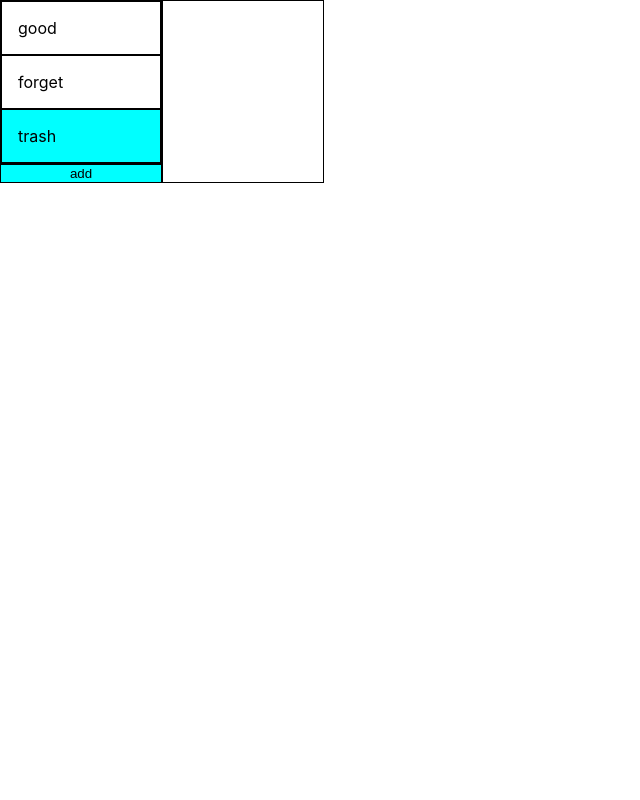
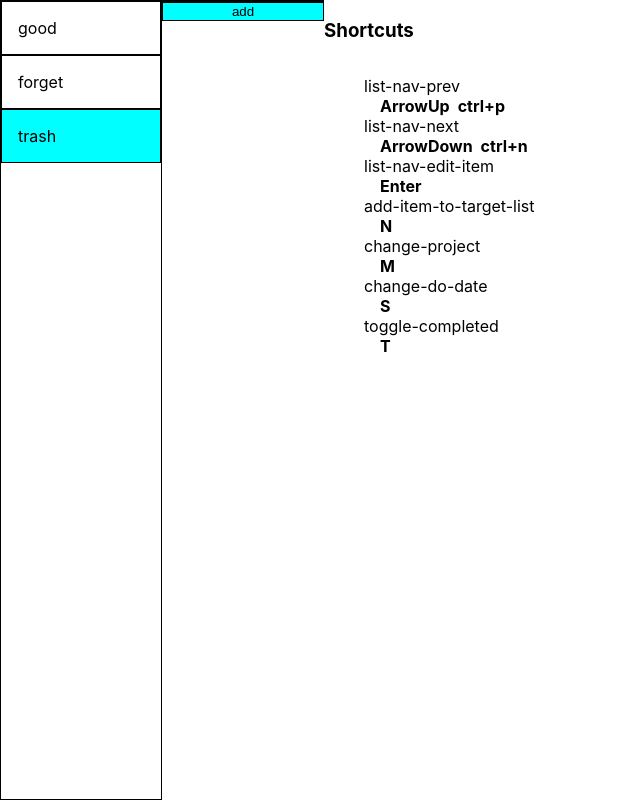
Before and after one commit to joshmarinacci/todomanager, a React (Create React App) app: page / in a window 1280 px wide. Shown: the whole page, without its empty margins (0-640 px from the left). Built offline with nearby package versions, Linux system fonts and the light colour scheme.

Commit message:
big refactor

```diff
--- a/src/App.css
+++ b/src/App.css
@@ -1,6 +1,25 @@
+.fillbox {
+  display: flex;
+  border:0px solid red;
+  position:fixed;
+  top:0;
+  left:0;
+  right:0;
+  bottom:0;
+  /*justify-items: center;*/
+  /*align-content: center;*/
+  align-items: center;
+  /*justify-content: center;*/
+}
 .hbox {
   display: flex;
   flex-direction: row;
+}
+.hbox.grow {
+  flex: 1.0;
+}
+.hbox.stretch {
+  align-self: stretch;
 }
 
 .hbox.selected {
@@ -24,7 +43,7 @@ hr {
   min-width: 10em;
 }
 .list-view:focus {
-  border: 2px solid red;
+  border: 1px solid red;
 }
 .list-view-item {
   border: 1px solid black;
@@ -38,3 +57,21 @@ button {
 button.primary {
   background-color: aqua;
 }
+
+
+ul.shortcuts {
+  list-style: none;
+}
+ul > li {
+  border:0px solid red;
+}
+ul > li > ul {
+  padding:0;
+  padding-left: 0.5em;
+  display: block;
+}
+ul > li > ul > li {
+  display: inline;
+  padding-left: 0.5em;
+  font-weight: bold;
+}
--- a/src/App.js
+++ b/src/App.js
@@ -1,19 +1,15 @@
 import React, {useEffect, useRef, useState} from 'react'
 import './App.css'
-
-const HBox = ({children, className = "", ...rest}) => {
-    return <div className={"hbox " + className} {...rest}>{children}</div>
-}
-const VBox = ({children, className = "", ...rest}) => {
-    return <div className={"vbox " + className} {...rest}>{children}</div>
-}
+import {FillBox, HBox, VBox} from './layout.js'
+import {AM, ShortcutsPanel} from './actions.js'
+import {QueryStorage, useQuery} from './storage.js'
 
 const EditableLabel = ({value, editing, doneEditing}) => {
     const [temp, setTemp] = useState(value)
     const input = useRef()
-    useEffect(()=>{
-        if(input.current) input.current.focus()
-    },[editing])
+    useEffect(() => {
+        if (input.current) input.current.focus()
+    }, [editing])
     if (editing) {
         return <input ref={input} type="text"
                       value={temp}
@@ -39,163 +35,29 @@ const ListItemView = ({realItem, selected, onSelect, editable}) => {
     return <HBox className={" list-view-item " + (sel ? "selected" : "")}
                  onClick={() => onSelect(item)}
                  onDoubleClick={() => {
-                     if(editable) setEditing(true)
+                     if (editable) setEditing(true)
                  }}
     >
         <EditableLabel value={item.title} editing={editing} doneEditing={(value) => {
             setEditing(false)
-            storage.update('items',realItem,'title',value)
+            storage.update('items', realItem, 'title', value)
         }}/>
     </HBox>
 }
 
-let RENDER_COUNT = 0
-
-function countRender() {
-    RENDER_COUNT++
-    if (RENDER_COUNT > 10) throw new Error("")
-}
-
-function findAction(e) {
-    return (items,selected,onSelect, editable)=>{
-        if(e.key === 'Enter') {
-            if(editable) {
-
-            }
-        }
-        if(e.key === 'ArrowDown') {
-            const index = items.indexOf(selected)
-            if(index < items.length-1)  onSelect(items[index+1])
-        }
-        if(e.key === 'ArrowUp') {
-            const index = items.indexOf(selected)
-            if(index > 0) onSelect(items[index-1])
-        }
-    }
-}
-
-function useQuery (query)  {
-    const [items, setItems] = useState(query.results())
-    useEffect(() => {
-        setItems(query.results())
-        const update = () => setItems(query.results())
-        query.on(update)
-        return () => query.off(update)
-    }, [query])
-    return [
-        items
-    ]
-}
-
-const ListView = ({query, selected, onSelect, storage, editable=false}) => {
+const ListView = ({am, query, selected, onSelect, storage, editable = false}) => {
     const [items] = useQuery(query)
     return <VBox className={"list-view"}
                  tabIndex={0}
-                 onKeyDown={(e)=> findAction(e)(items,selected,onSelect, editable)}
+                 onKeyDown={(e) => am.handleKeyDown(e, items, selected, onSelect, editable)}
     >
-        {items.map(item => <ListItemView key={item.id} realItem={item} selected={selected} onSelect={onSelect} storage={storage} editable={editable}/>)}
+        {items.map(item => <ListItemView key={item.id} realItem={item} selected={selected} onSelect={onSelect}
+                                         storage={storage} editable={editable}/>)}
     </VBox>
 }
 
-class EmptyQuery {
-    results() {
-        return []
-    }
-
-    on() {
-    }
-
-    off() {
-    }
-
-    toString() {
-        return `empty []`
-    }
-}
-
-class QueryStorage {
-    constructor() {
-        this.tables = {}
-        this._idcount = 1000
-        this.queries = []
-    }
-
-    insert(table, obj) {
-        if (!this.tables[table]) this.tables[table] = []
-        if (!obj.id) {
-            this._idcount++
-            obj.id = this._idcount
-        }
-        obj.table = table
-        this.tables[table].push(obj)
-        this.queries.forEach(query => {
-            if (query.table === table) {
-                if (query.filter(obj)) {
-                    query.fire()
-                }
-            }
-        })
-        return obj
-    }
-    update(table, obj, prop, value) {
-        obj[prop] = value
-        this.queries.forEach(query => {
-            if(query.table === table) {
-                query.fire()
-            }
-        })
-    }
-
-    refresh(table) {
-        this.queries.forEach(query => {
-            if (query.table === table) {
-                query.fire()
-            }
-        })
-    }
-
-    createQuery(table, filter) {
-        const query = new Query(this, table, filter)
-        this.queries.push(query)
-        return query
-    }
-
-    createEmptyQuery() {
-        return new EmptyQuery()
-    }
-}
-
-class Query {
-    constructor(storage, table, filter) {
-        this.storage = storage
-        this.listeners = []
-        this.table = table
-        this.filter = filter
-    }
-
-    results() {
-        return this.storage.tables[this.table].filter(this.filter)
-    }
-
-    on(cb) {
-        this.listeners.push(cb)
-    }
-
-    off(cb) {
-        this.listeners = this.listeners.filter(cbi => cbi !== cb)
-    }
-
-    fire() {
-        this.listeners.slice().forEach(cb => cb(this))
-    }
-
-    toString() {
-        return `${this.table} where ${this.filter}`
-    }
-}
-
 const storage = new QueryStorage()
-const good = storage.insert('projects', {title: 'good',})
+const good = storage.insert('projects', {title: 'good'})
 const forget = storage.insert('projects', {title: 'forget'})
 const trash = storage.insert('projects', {title: 'trash'})
 
@@ -215,13 +77,19 @@ function App() {
     const [selection, setSelection] = useState([trash])
     const [query, setQuery] = useState(storage.createEmptyQuery())
     const [selItem, setSelItem] = useState(null)
+    const am = AM
 
-    return <HBox>
-        <VBox>
-            <ListView query={ALL_PROJECTS} selected={selection} onSelect={(project) => {
+    return <FillBox>
+        <HBox className={'grow stretch'}>
+            <ListView am={am} query={ALL_PROJECTS} selected={selection} onSelect={(project) => {
                 setSelection(project)
                 setQuery(storage.createQuery('items', (item) => item.project === project.id))
             }}/>
+            <VBox>
+                <ListView query={query} selected={selItem}
+                am={am}
+                          onSelect={(item) => setSelItem(item)} storage={storage}
+                          editable={true}/>
                 <button className={'primary'} onClick={() => {
                     storage.insert('items', {
                         title: 'empty item',
@@ -231,8 +99,12 @@ function App() {
                 }}>add
                 </button>
             </VBox>
-        <ListView query={query} selected={selItem} onSelect={(item) => setSelItem(item)} storage={storage} editable={true}/>
+            <VBox>
+                <h3>Shortcuts</h3>
+                <ShortcutsPanel actionManager={am}/>
+            </VBox>
         </HBox>
+    </FillBox>
 }
 
 export default App
--- /dev/null
+++ b/src/actions.js
@@ -0,0 +1,128 @@
+import React from 'react'
+import {useContext} from 'react'
+
+class ActionManager {
+    constructor() {
+        this.actionsMap = {}
+        this.keysList = []
+    }
+    registerActions(map) {
+        this.actionsMap = map
+    }
+    registerKeys(arr) {
+        this.keysList = arr
+    }
+    getShortcuts() {
+        const map = {}
+        this.keysList.forEach(binding => {
+            if(!map[binding.action]) map[binding.action] = []
+            let str = binding.key
+            if(binding.control) str = 'ctrl+'+str
+            map[binding.action].push(str)
+        })
+        const arr = []
+        Object.keys(map).forEach(key=>{
+            arr.push({
+                name:key,
+                keys:map[key]
+            })
+        })
+        return arr
+    }
+    handleKeyDown(event,items,selected,onSelect,editable) {
+        // console.log("key is",event)
+        if(event.key === 'Control') return
+        const binding = this.keysList.find(binding=> {
+            if(binding.key === event.key) {
+                if(binding.control && event.ctrlKey) return true
+                if(!binding.control && !event.ctrlKey) return true
+                return false
+            }
+            return false
+        })
+        console.log("found the binding",binding)
+        if(binding) {
+            event.preventDefault()
+            event.stopPropagation()
+            const action = this.actionsMap[binding.action]
+            console.log("using the action", action)
+            action(items, selected, onSelect, editable)
+        }
+    }
+
+
+}
+
+const am = new ActionManager()
+am.registerActions({
+    'list-nav-prev': (items,selected,onSelect,editable) => {
+        const index = items.indexOf(selected)
+        if(index > 0) onSelect(items[index-1])
+    },
+    'list-nav-next': (items,selected,onSelect,editable) => {
+        const index = items.indexOf(selected)
+        if(index < items.length -1) onSelect(items[index+1])
+    },
+    'list-nav-edit-item': (sel) => sel.startEditing(),
+    'add-item-to-target-list': (sel) => {
+        const list = sel.list
+        const index = list.addItem()
+        sel.selectByIndex(index)
+        sel.startEditing()
+    }
+})
+
+am.registerKeys([
+    {
+        action: 'list-nav-prev',
+        key: 'ArrowUp'
+    },
+    {
+        action: 'list-nav-prev',
+        key: 'p',
+        control: true
+    },
+    {
+        action: 'list-nav-next',
+        key: 'ArrowDown'
+    },
+    {
+        action: 'list-nav-next',
+        key: 'n',
+        control: true
+    },
+    {
+        action: 'list-nav-edit-item',
+        key: 'Enter'
+    },
+    {
+        action: 'add-item-to-target-list',
+        key: 'N'
+    },
+    {
+        action: 'change-project',
+        key: 'M'
+    },
+    {
+        action: 'change-do-date',
+        key: 'S',
+        alt: true
+    },
+    {
+        action: 'toggle-completed',
+        key: 'T'
+    }
+])
+
+export const ShortcutsPanel = ({actionManager}) => {
+    const am = actionManager
+    return <ul className={'grow shortcuts'}>{am.getShortcuts().map((sc, i) => {
+        return <li key={i}>{sc.name}
+            <ul>{sc.keys.map((key, i)=>{
+                return <li key={i}>{key.toString()}</li>
+            })}</ul>
+        </li>
+    })}</ul>
+}
+
+export const AM = am
--- /dev/null
+++ b/src/layout.js
@@ -0,0 +1,11 @@
+import React from 'react'
+
+export const FillBox = ({children, className="", ...rest}) => {
+    return <div className={"fillbox " + className} {...rest}>{children}</div>
+}
+export const HBox = ({children, className = "", ...rest}) => {
+    return <div className={"hbox " + className} {...rest}>{children}</div>
+}
+export const VBox = ({children, className = "", ...rest}) => {
+    return <div className={"vbox " + className} {...rest}>{children}</div>
+}
--- /dev/null
+++ b/src/storage.js
@@ -0,0 +1,112 @@
+import {useEffect, useState} from 'react'
+
+export class EmptyQuery {
+    results() {
+        return []
+    }
+
+    on() {
+    }
+
+    off() {
+    }
+
+    toString() {
+        return `empty []`
+    }
+}
+
+export class QueryStorage {
+    constructor() {
+        this.tables = {}
+        this._idcount = 1000
+        this.queries = []
+    }
+
+    insert(table, obj) {
+        if (!this.tables[table]) this.tables[table] = []
+        if (!obj.id) {
+            this._idcount++
+            obj.id = this._idcount
+        }
+        obj.table = table
+        this.tables[table].push(obj)
+        this.queries.forEach(query => {
+            if (query.table === table) {
+                if (query.filter(obj)) {
+                    query.fire()
+                }
+            }
+        })
+        return obj
+    }
+    update(table, obj, prop, value) {
+        obj[prop] = value
+        this.queries.forEach(query => {
+            if(query.table === table) {
+                query.fire()
+            }
+        })
+    }
+
+    refresh(table) {
+        this.queries.forEach(query => {
+            if (query.table === table) {
+                query.fire()
+            }
+        })
+    }
+
+    createQuery(table, filter) {
+        const query = new Query(this, table, filter)
+        this.queries.push(query)
+        return query
+    }
+
+    createEmptyQuery() {
+        return new EmptyQuery()
+    }
+}
+
+export class Query {
+    constructor(storage, table, filter) {
+        this.storage = storage
+        this.listeners = []
+        this.table = table
+        this.filter = filter
+    }
+
+    results() {
+        return this.storage.tables[this.table].filter(this.filter)
+    }
+
+    on(cb) {
+        this.listeners.push(cb)
+    }
+
+    off(cb) {
+        this.listeners = this.listeners.filter(cbi => cbi !== cb)
+    }
+
+    fire() {
+        this.listeners.slice().forEach(cb => cb(this))
+    }
+
+    toString() {
+        return `${this.table} where ${this.filter}`
+    }
+}
+
+
+export function useQuery (query)  {
+    const [items, setItems] = useState(query.results())
+    useEffect(() => {
+        setItems(query.results())
+        const update = () => setItems(query.results())
+        query.on(update)
+        return () => query.off(update)
+    }, [query])
+    return [
+        items
+    ]
+}
```
Lines whose indentation alone changed are shown as unchanged.
